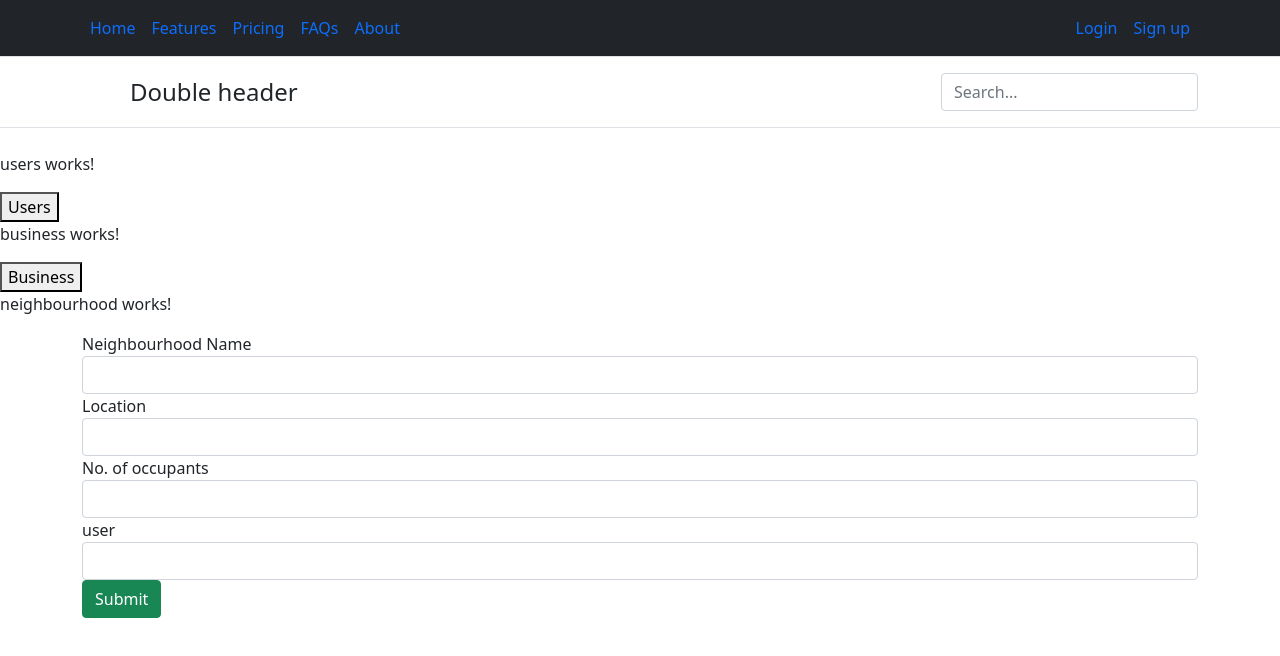
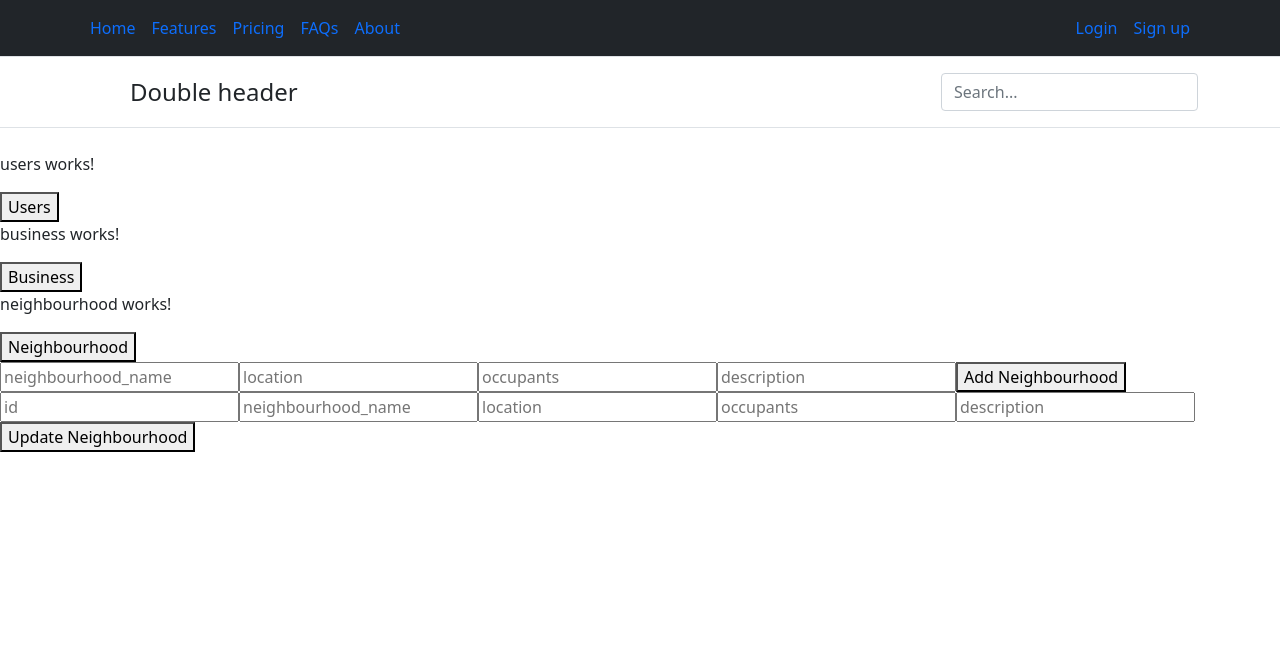
Before and after one commit to Wakarende/hoodwatch, an Angular app: page / in a window 1280 px wide. Shown: the top 656 px of the page. Built offline with nearby package versions, Linux system fonts and the light colour scheme.

Commit message:
create add and update neighbourhood functions

```diff
--- a/src/app/components/neighbourhood/neighbourhood.component.html
+++ b/src/app/components/neighbourhood/neighbourhood.component.html
@@ -1,14 +1,35 @@
 <p>neighbourhood works!</p>
-<!-- <button (click)="findNeighbourhood()">Neighbourhood</button>
+<button (click)="findNeighbourhood()">Neighbourhood</button>
 
 <div *ngIf="neighbourhood.length>0">
   <ul *ngFor="let neighbourhood of neighbourhood">
     <li>post name:{{neighbourhood.neighbourhood_name}}</li>
     <li>post content: {{neighbourhood.location}}</li>
-    <li>admin: {{neighbourhood.admin}}</li>
+    <li>occupants: {{neighbourhood.occupants}}</li>
+    <li>description: {{neighbourhood.description}}</li>
   </ul>
-</div> -->
-<div class="container">
+</div>
+
+<form #neighbourhoodPost="ngForm" (ngSubmit)="onSubmit(neighbourhoodPost.value)" method="POST">
+  <input type="text" name="neighbourhood_name" id="neighbourhood_name" ngModel placeholder="neighbourhood_name">
+  <input type="text" name="location" id="location" ngModel placeholder="location">
+  <input type="number" name="occupants" id="occupants" ngModel placeholder="occupants">
+  <input type="text" name="description" id="description" ngModel placeholder="description">
+
+  <button type="submit">Add Neighbourhood</button>
+</form>
+
+  <form #updateneighbourhood="ngForm"
+    (ngSubmit)="updateNeighbourhood(updateneighbourhood.value.id,updateneighbourhood.value)" method="POST">
+    <input type="number" name="id" id="id" ngModel placeholder="id">
+    <input type="text" name="neighbourhood_name" id="neighbourhood_name" ngModel placeholder="neighbourhood_name">
+    <input type="text" name="location" id="location" ngModel placeholder="location">
+    <input type="number" name="occupants" id="occupants" ngModel placeholder="occupants">
+    <input type="text" name="description" id="description" ngModel placeholder="description">
+    <button type="submit">Update Neighbourhood</button>
+  </form>
+
+<!-- <div class="container">
   <div>
     <div class="submit-form">
       <div *ngIf="!submitted">
@@ -37,4 +58,4 @@
       </div>
     </div>
   </div>
-</div>
+</div> -->
--- a/src/app/components/neighbourhood/neighbourhood.component.ts
+++ b/src/app/components/neighbourhood/neighbourhood.component.ts
@@ -11,14 +11,8 @@ import { Component, OnInit } from '@angular/core';
 export class NeighbourhoodComponent implements OnInit {
 
 
-  // neighbourhood:Neighbourhood[]=[];
-  neighbourhood:Neighbourhood={
-    neighbourhood_name:'',
-    location:'',
-    occupants: '',
-    admin: '',
-  };
-  submitted=false
+  neighbourhood:Neighbourhood[]=[];
+
 
   constructor(private neighbourhoodservice:NeighbourhoodService) {
 
@@ -26,43 +20,28 @@ export class NeighbourhoodComponent implements OnInit {
   ngOnInit(): void {
   }
 
-  // findNeighbourhood() {
-  //   this.neighbourhoodservice.fetchNeighbourhoodApi().subscribe(
-  //     (res) => {
-  //       this.neighbourhood = res
+  findNeighbourhood() {
+    this.neighbourhoodservice.fetchNeighbourhoodApi().subscribe(
+      (res) => {
+        this.neighbourhood = res
 
-  //     }, error => {
-  //       console.error(error)
-  //     }
-  //   );
-  // }
-
-  saveNeighbourhood():void{
-    const data={
-      neighbourhood_name: this.neighbourhood.neighbourhood_name,
-      location: this.neighbourhood.location
-    };
-
-    this.neighbourhoodservice.create(data)
-    .subscribe(
-      response => {
-        console.log(response)
-        this.submitted = true;
-      },
-      error =>{
-        console.log(error);
+      }, error => {
+        console.error(error)
       }
     );
   }
-
-  newNeighbourhood(): void{
-    this.submitted=false;
-    this.neighbourhood={
-      neighbourhood_name:'',
-      location:'',
-      occupants: '',
-      admin:'',
-    };
+// create
+  onSubmit(neighbourhood:any){
+    this.neighbourhoodservice.create(neighbourhood).subscribe((result) =>{
+      console.warn("result",result)
+    })
+    console.warn(neighbourhood)
   }
-
+// update
+  updateNeighbourhood(id:any, neighbourhood:Neighbourhood){
+    this.neighbourhoodservice.update(id,neighbourhood).subscribe((result)=>{
+      console.warn("result",result)
+    })
+    console.warn(id)
+  }
 }
--- a/src/app/interfaces/neighbourhood.ts
+++ b/src/app/interfaces/neighbourhood.ts
@@ -1,6 +1,7 @@
 export interface Neighbourhood {
   location:string
   neighbourhood_name:string
-  occupants:any
-  admin:any
+  occupants:number
+  description:string
+  // admin:any
 }
--- a/src/app/services/hood/neighbourhood.service.ts
+++ b/src/app/services/hood/neighbourhood.service.ts
@@ -1,7 +1,8 @@
+import { Neighbourhood } from './../../interfaces/neighbourhood';
 import { Injectable } from '@angular/core';
 import { HttpClient } from '@angular/common/http';
 import { Observable } from 'rxjs';
-import { Neighbourhood } from '../../interfaces/neighbourhood'
+
 
 
 @Injectable({
@@ -10,6 +11,7 @@ import { Neighbourhood } from '../../interfaces/neighbourhood'
 export class NeighbourhoodService {
 
   url ='http://127.0.0.1:8000/api/neighbourhood/'
+  Updateurl ='http://127.0.0.1:8000/api/neighbourhood/update/'
   constructor(private http:HttpClient) { }
 
   fetchNeighbourhoodApi(): Observable<Neighbourhood[]> {
@@ -17,10 +19,15 @@ export class NeighbourhoodService {
 
   }
 
-  create(data:any):Observable<any>{
-    return this.http.post(this.url,data);
+  create(neighbourhood: any) {
+    return this.http.post(this.url, neighbourhood);
   }
-  deleteAll():Observable<any>{
-    return this.http.delete(this.url)
+
+  update(id:any, neighbourhood:Neighbourhood){
+    return this.http.put(`${this.Updateurl}${id}/`,neighbourhood)
   }
+
+  // deleteAll():Observable<any>{
+  //   return this.http.delete(this.url)
+  // }
 }
```
